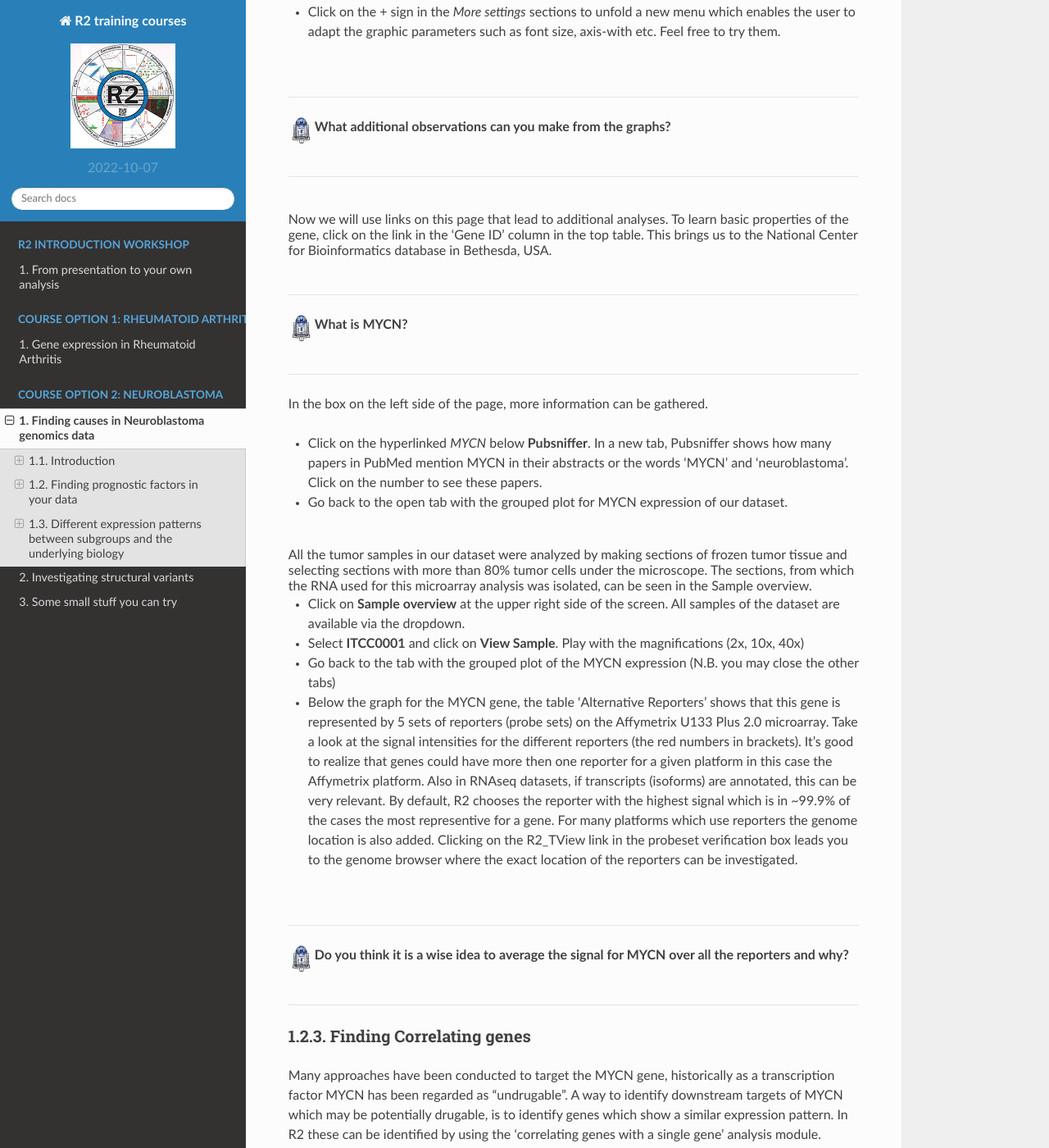
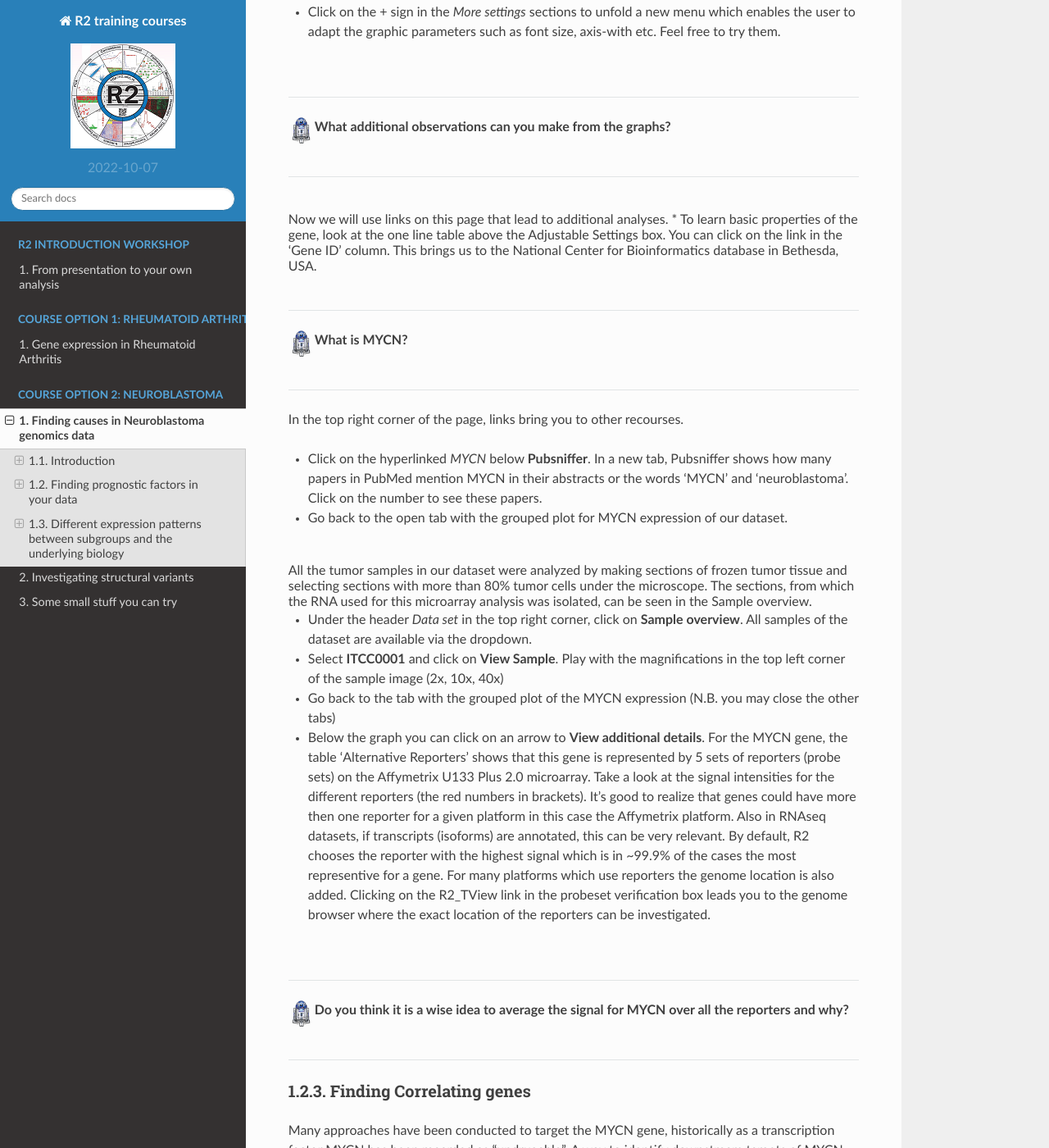
Before and after one commit to antronerds/r2-training-courses, a Sphinx documentation site: the page built from docs/VAGABOND_interim_course_R2_day1.md, in a window 1280 px wide and 1400 px high, scrolled down 4571 px. Shown: the whole window at 82% size. Built offline with Sphinx 7.4.7 and the Read the Docs theme 2.0.0, drawn with Linux system fonts in a browser that asks for light colours; pages that are not in the unit, such as notebooks, are missing from menus.

Commit message:
Adaptations

```diff
--- a/docs/VAGABOND_interim_course_R2_day1.md
+++ b/docs/VAGABOND_interim_course_R2_day1.md
@@ -126,7 +126,8 @@ We can show the relation more clearly by grouping the tumors in the 'One Gene Vi
 
 ---------
 <br>
-Now we will use links on this page that lead to additional analyses. To learn basic properties of the gene, click on the link in the ‘Gene ID’ column in the top table. This brings us to the National Center for Bioinformatics database in Bethesda, USA.
+Now we will use links on this page that lead to additional analyses.
+* To learn basic properties of the gene, look at the one line table above the Adjustable Settings box. You can click on the link in the ‘Gene ID’ column. This brings us to the National Center for Bioinformatics database in Bethesda, USA.
 <br><br>
 
 ---------
@@ -136,7 +137,7 @@ Now we will use links on this page that lead to additional analyses. To learn ba
 
 ---------
 
-In the box on the left side of the page, more information can be gathered.
+In the top right corner of the page, links bring you to other recourses.
 - Click on the hyperlinked *MYCN* below **Pubsniffer**. In a new tab, Pubsniffer shows how many papers in PubMed mention MYCN in their abstracts or the words ‘MYCN’ and ‘neuroblastoma’. Click on the number to see these papers.
 - Go back to the open tab with the grouped plot for MYCN expression of our dataset.
 
@@ -144,10 +145,10 @@ In the box on the left side of the page, more information can be gathered.
 All the tumor samples in our dataset were analyzed by making sections of frozen tumor tissue and selecting sections with more than 80% tumor cells under the microscope. The sections, from which the RNA used for this microarray analysis was isolated, can be seen in the Sample overview.
 
 
-- Click on **Sample overview** at the upper right side of the screen. All samples of the dataset are available via the dropdown.
-- Select **ITCC0001** and click on **View Sample**. Play with the magnifications (2x, 10x, 40x)
+- Under the header *Data set* in the top right corner, click on **Sample overview**. All samples of the dataset are available via the dropdown.
+- Select **ITCC0001** and click on **View Sample**. Play with the magnifications in the top left corner of the sample image (2x, 10x, 40x)
 - Go back to the tab with the grouped plot of the MYCN expression (N.B. you may close the other tabs)
-- Below the graph for the MYCN gene, the table ‘Alternative Reporters’ shows that this gene is represented by 5 sets of reporters (probe sets) on the Affymetrix U133 Plus 2.0 microarray. Take a look at the signal intensities for the different reporters (the red numbers in brackets).  It's good to realize that genes could have more then one reporter for a given platform in this case the Affymetrix platform. Also in RNAseq datasets, if transcripts (isoforms) are annotated, this can be very relevant. By default, R2 chooses the reporter with the highest signal which is in ~99.9% of the cases the most representive for a gene. For many platforms which use reporters the genome location is also added. Clicking on the R2_TView link in the probeset verification box leads you to the genome browser where the exact location of the reporters can be investigated.
+- Below the graph you can click on an arrow to **View additional details**. For the MYCN gene, the table ‘Alternative Reporters’ shows that this gene is represented by 5 sets of reporters (probe sets) on the Affymetrix U133 Plus 2.0 microarray. Take a look at the signal intensities for the different reporters (the red numbers in brackets). It's good to realize that genes could have more then one reporter for a given platform in this case the Affymetrix platform. Also in RNAseq datasets, if transcripts (isoforms) are annotated, this can be very relevant. By default, R2 chooses the reporter with the highest signal which is in ~99.9% of the cases the most representive for a gene. For many platforms which use reporters the genome location is also added. Clicking on the R2_TView link in the probeset verification box leads you to the genome browser where the exact location of the reporters can be investigated.
 <br>
 
 ---------
```
